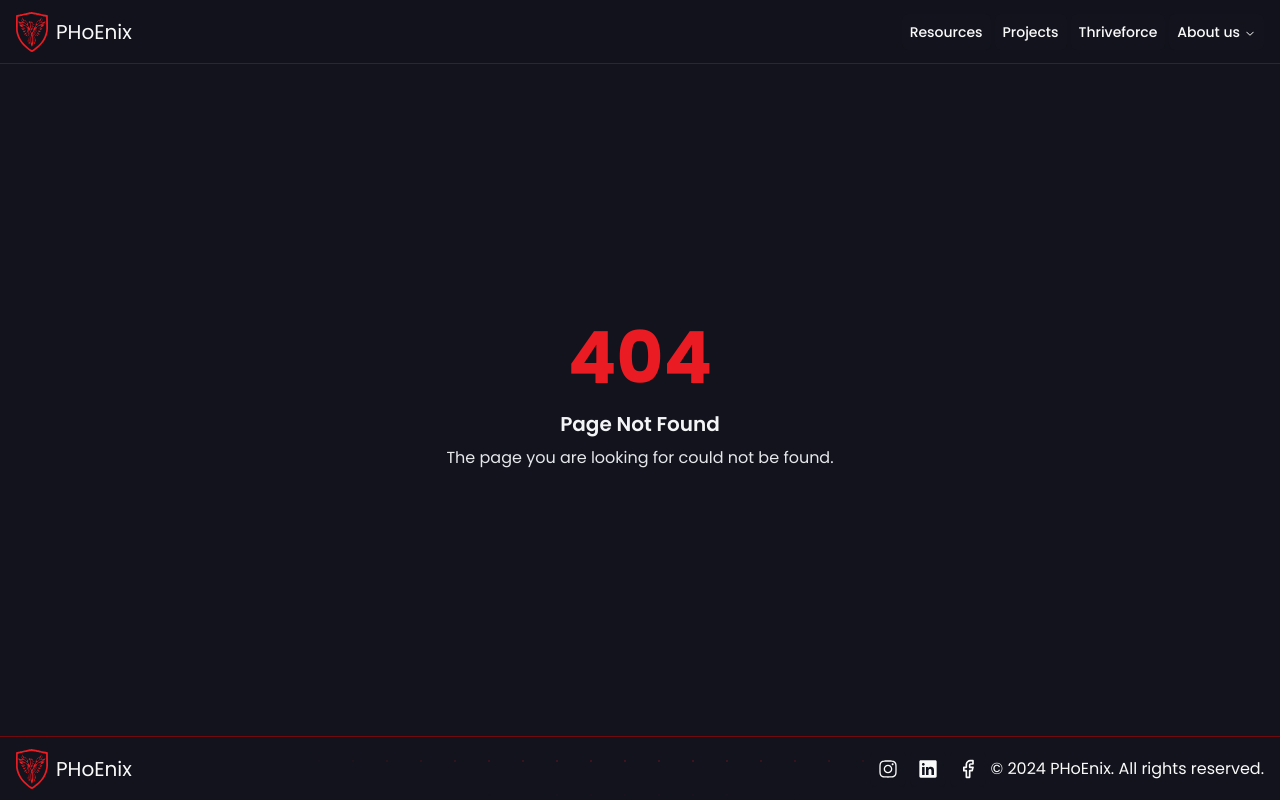
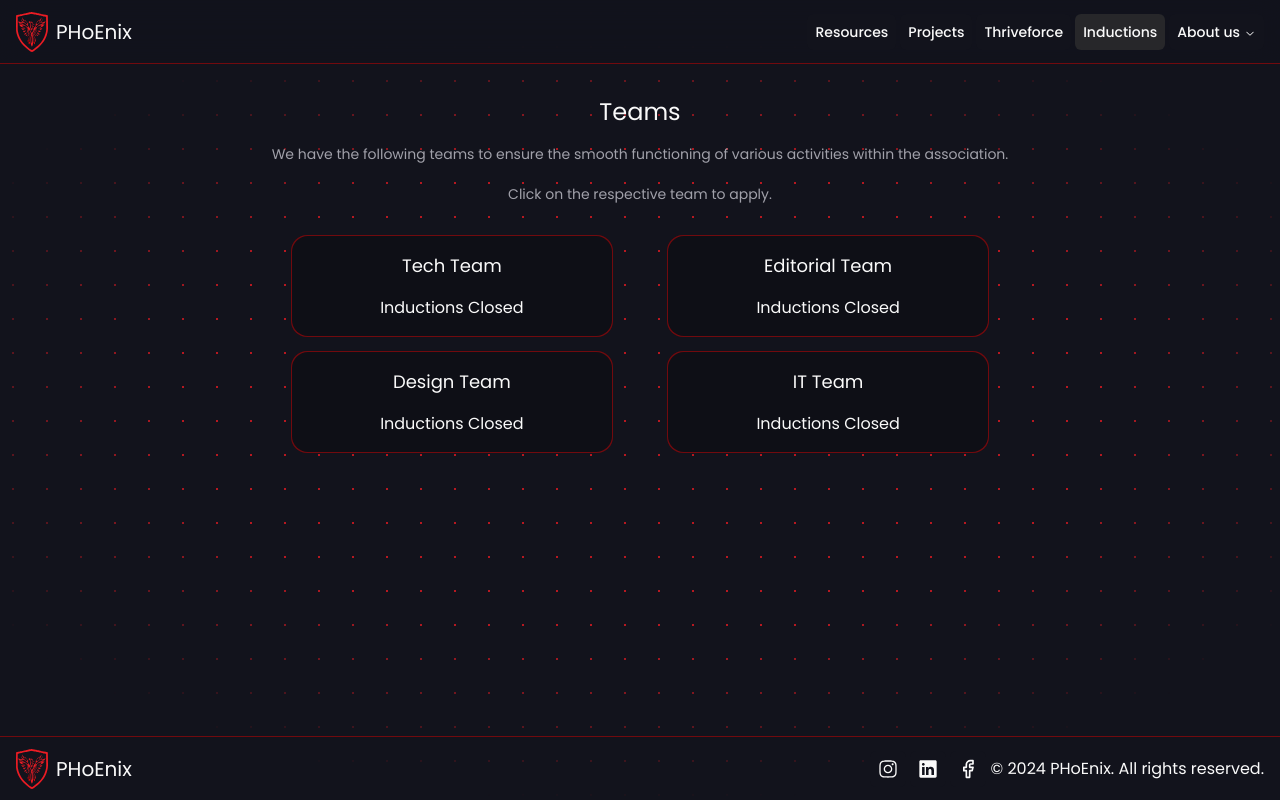
Before and after one commit to phoenix-hyderabad/phoenix-website-rewrite, a React (Vite) app in the folder client/: page /inductions in a window 1280 px wide. Before the commit this address had no page. Built offline with nearby package versions, Linux system fonts and the light colour scheme.

Commit message:
feat:added inductions page

```diff
--- a/client/src/App.tsx
+++ b/client/src/App.tsx
@@ -6,6 +6,7 @@ import Resources from "@/views/Resources";
 import Navbar from "@/components/nav/Navbar";
 import Footer from "@/components/nav/Footer";
 import Projects from "@/views/Projects";
+import Inductions from "./views/Inductions";
 
 const App = () => {
   return (
@@ -15,6 +16,7 @@ const App = () => {
         <Route path="/" element={<Home />} />
         <Route path="/resources" element={<Resources />} />
         <Route path="/projects" element={<Projects />} />
+        <Route path="/inductions" element={<Inductions />} />
         <Route path="*" element={<NotFoundPage />} />
       </Routes>
       <Footer />
--- a/client/src/components/nav/Navbar.tsx
+++ b/client/src/components/nav/Navbar.tsx
@@ -38,6 +38,11 @@ const Navbar = () => {
             </Link>
           </NavigationMenuItem>
           <NavigationMenuItem>
+            <Link to="inductions">
+              Inductions
+            </Link>
+          </NavigationMenuItem>
+          <NavigationMenuItem>
             <NavigationMenuTrigger className="px-2">
               About us
             </NavigationMenuTrigger>
--- /dev/null
+++ b/client/src/views/Inductions.tsx
@@ -0,0 +1,110 @@
+import React, { useEffect, useRef } from "react";
+import ResourceCard from "@/components/resources_page/ResourceCard";
+import { Dialog } from "@radix-ui/react-dialog";
+import { useNavigate } from "react-router-dom";
+// import {
+//     AlertDialog,
+//     AlertDialogAction,
+//     AlertDialogCancel,
+//     AlertDialogContent,
+//     AlertDialogDescription,
+//     AlertDialogFooter,
+//     AlertDialogHeader,
+//     AlertDialogTitle,
+//     AlertDialogTrigger,
+//   } from "@/components/ui/alert-dialog"
+
+function Inductions() {
+  const navigate = useNavigate();
+  const handleCardClick = (url: string, isOpen: boolean) => {
+    if (isOpen) {
+      navigate(url);
+    } else {
+      alert("Inductions are currently closed for this team.");
+    }
+  };
+
+  const teams = [
+    {
+      name: "Tech\nTeam",
+      url: "/projects",
+      isOpen:false,
+      deadline: "No Deadline",
+    },
+    {
+      name: "Editorial\nTeam",
+      url: "https://docs.google.com/document/d/1xNqUsbL3kC0nUq3y9JaYj6gPwAdxg8kc",
+      isOpen:false,
+      deadline: "No Deadline",
+    },
+    {
+      name: "Design\nTeam",
+      url: "/",
+      isOpen:false,
+      deadline: "No deadline",
+    },
+    {
+      name: "IT\nTeam",
+      url: "/",
+      isOpen:false,
+      deadline: "No deadline",
+    },
+  ];
+  const teamsContainer = useRef<HTMLDivElement>(null);
+  const teamsRefs = teams.map(() => useRef<HTMLDivElement>(null));
+
+  useEffect(() => {
+    const moveEvent = (ev: MouseEvent) => {
+      teamsRefs.forEach((targetRef) => {
+        const target = targetRef.current;
+        if (!target) return;
+        const rect = target.getBoundingClientRect(),
+          x = ev.clientX - rect.left,
+          y = ev.clientY - rect.top;
+        target.style.setProperty("--mouse-x", `${x}px`);
+        target.style.setProperty("--mouse-y", `${y}px`);
+      });
+    };
+
+    if (matchMedia("(pointer:fine)").matches) {
+      window.addEventListener("mousemove", moveEvent);
+    }
+
+    return () => {
+      window.removeEventListener("mousemove", moveEvent);
+    };
+  }, [teamsContainer]);
+
+  return (
+    <div className="mx-auto flex max-w-5xl flex-1 flex-col gap-8 p-8 text-center">
+      <div className="flex flex-col gap-4">
+        <h3 className="text-2xl">Teams</h3>
+        <p className="text-sm text-muted-foreground">
+          We have the following teams to ensure the smooth functioning of
+          various activities within the association.
+          <br />
+          <br />
+          Click on the respective team to apply.
+        </p>
+      </div>
+      <Dialog>
+        <div
+          className="grid grid-cols-[repeat(auto-fit,minmax(16rem,1fr))] gap-4"
+          ref={teamsContainer}
+        >
+          {teams.map((el, index) => (
+            <ResourceCard
+              key={index}
+              heading={el.name}
+              subheading={(el.isOpen)?("Inductions Open"):("Inductions Closed")}
+              onClick={() => handleCardClick(el.url, el.isOpen)}
+              ref={teamsRefs[index]}
+            />
+          ))}
+        </div>
+      </Dialog>
+    </div>
+  );
+}
+
+export default Inductions;
```
